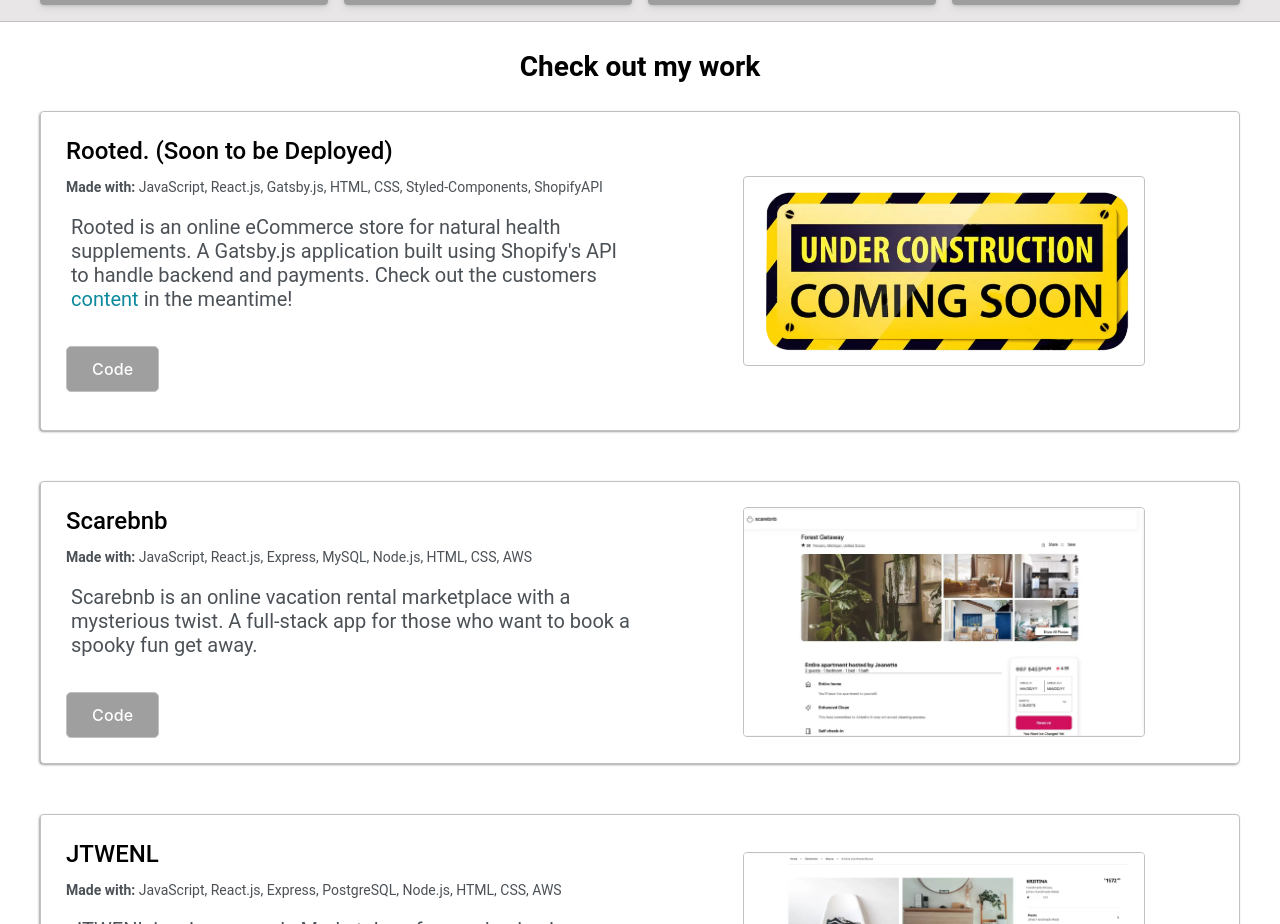
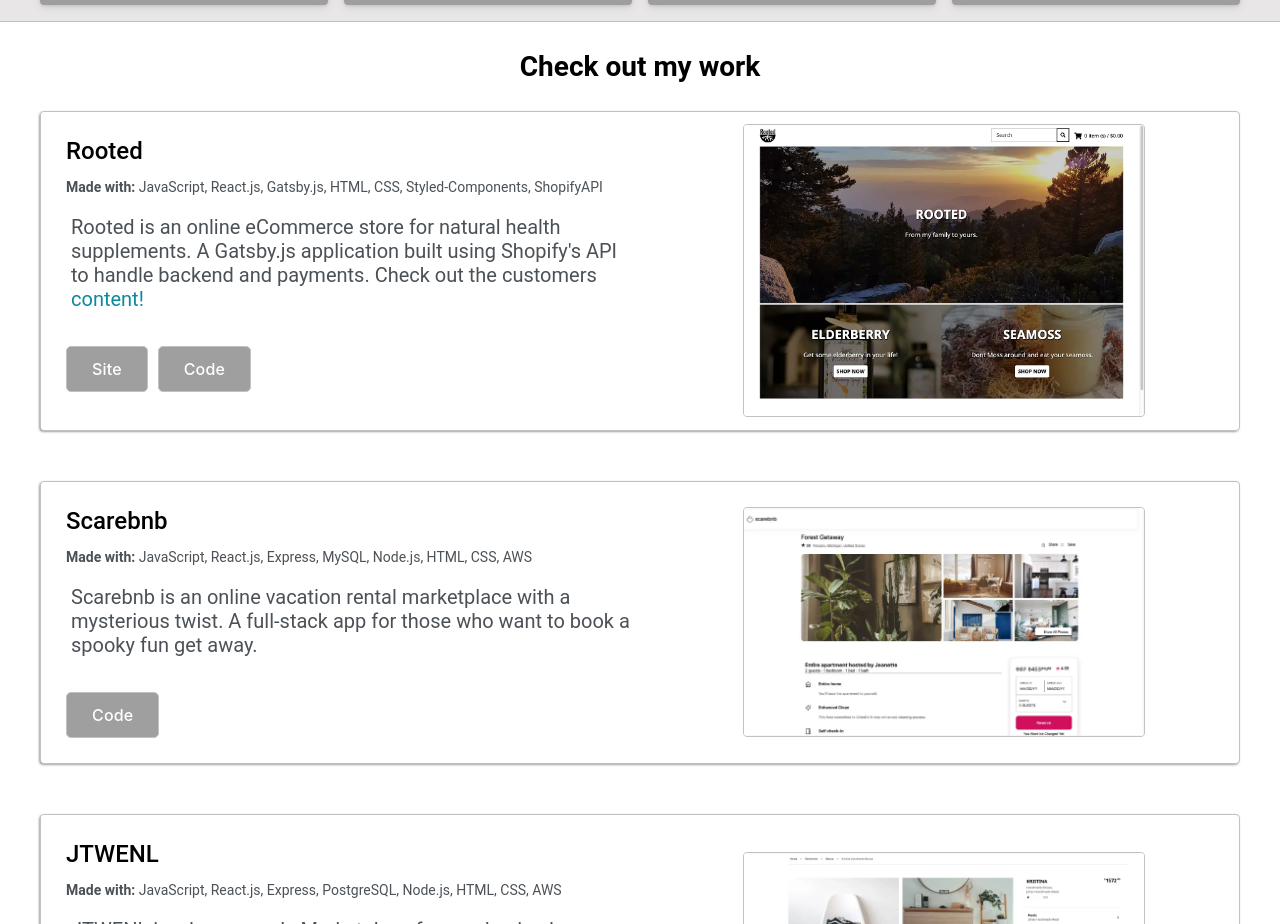
Before and after one commit to javalzar1/portfolio, a React (Create React App) app: page / in a window 1280 px wide. Shown: the part 2038-2962 px from the top of the page. Built offline with nearby package versions, Linux system fonts and the light colour scheme; grey boxes are pictures that could not be loaded.

Commit message:
Updated work and links for rootedfamily.store application.

```diff
--- a/src/components/Porfolio.js
+++ b/src/components/Porfolio.js
@@ -81,6 +81,10 @@ const PostContent = styled.p`
 	`}
 `;
 
+const ButtonFlex = styled.div`
+	display: flex;
+`;
+
 const Button = styled.input`
 	border: 1px solid var(--borderColor);
 	border-radius: 5px;
@@ -137,14 +141,14 @@ const Portfolio = () => {
 		Aos.init({ duration: 2000 });
 	}, []);
 	return (
-		<section id='portfolio' className='s2' data-aos="fade-up">
+		<section id='portfolio' className='s2' data-aos='fade-up'>
 			<div className='main-container'>
 				<h3 style={{ textAlign: 'center' }}>Check out my work</h3>
 
 				<PostWrapper>
 					<Post>
 						<PostPreview>
-							<PostTitle>Rooted. (Soon to be Deployed)</PostTitle>
+							<PostTitle>Rooted</PostTitle>
 							<PostIntro>
 								<b>Made with:</b> JavaScript, React.js, Gatsby.js, HTML, CSS, Styled-Components,
 								ShopifyAPI
@@ -154,16 +158,20 @@ const Portfolio = () => {
 								application built using Shopify's API to handle backend and payments. Check out the
 								customers{' '}
 								<a href='https://www.instagram.com/rooted_fambam/' target='_blank' rel='noreferrer'>
-									content
-								</a>{' '}
-								in the meantime!
+									content!
+								</a>
 							</PostContent>
-							<form action='https://github.com/javier-zarate/rooted' target='_blank'>
-								<Button type='submit' value='Code' />
-							</form>
+							<ButtonFlex>
+								<form action='https://www.rootedfamily.store/' target='_blank'>
+									<Button type='submit' value='Site' style={{ marginRight: "10px"}}/>
+								</form>
+								<form action='https://github.com/javier-zarate/rooted' target='_blank'>
+									<Button type='submit' value='Code' />
+								</form>
+							</ButtonFlex>
 						</PostPreview>
 						<Thumbnail>
-							<img alt='scarebnb' src='./assets/under_construction.webp' />
+							<img alt='rooted' src='./assets/rooted.webp' />
 						</Thumbnail>
 					</Post>
 
```
Also changed, not shown: public/assets/rooted.webp (added).
